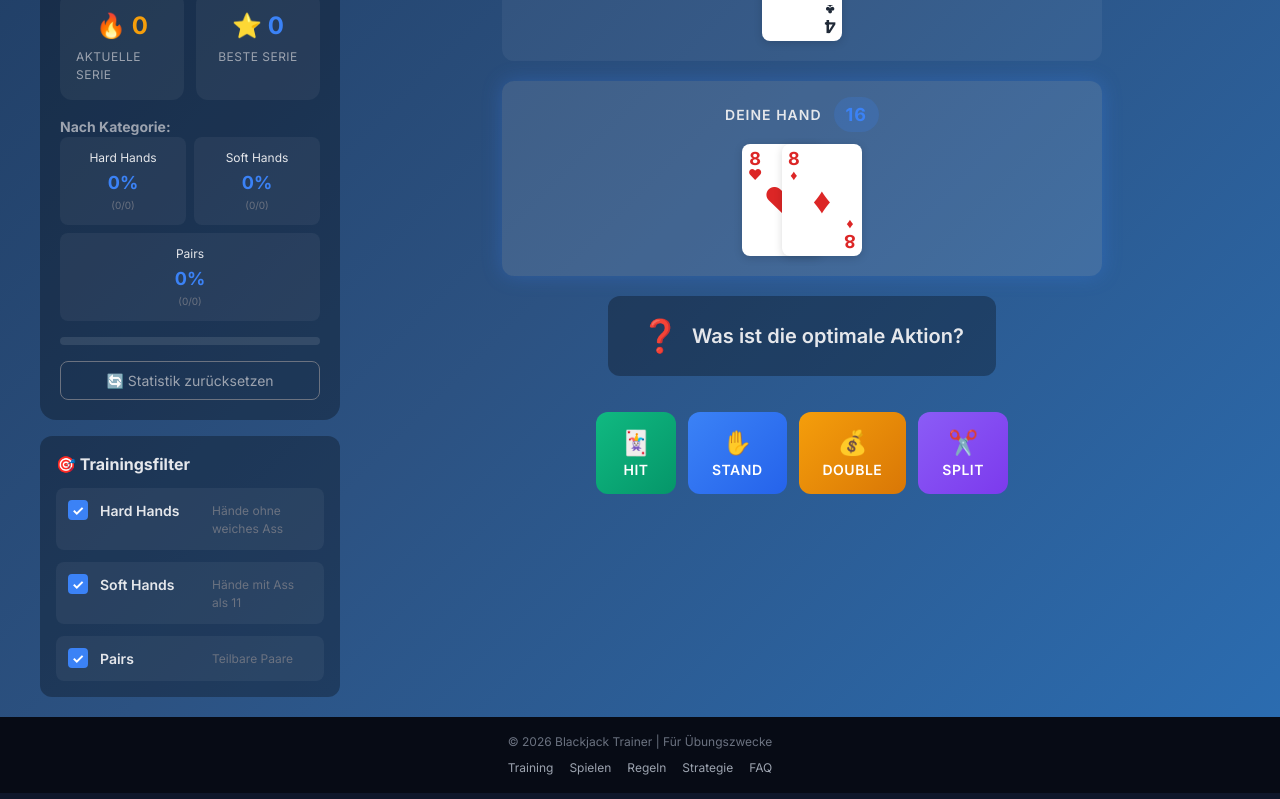
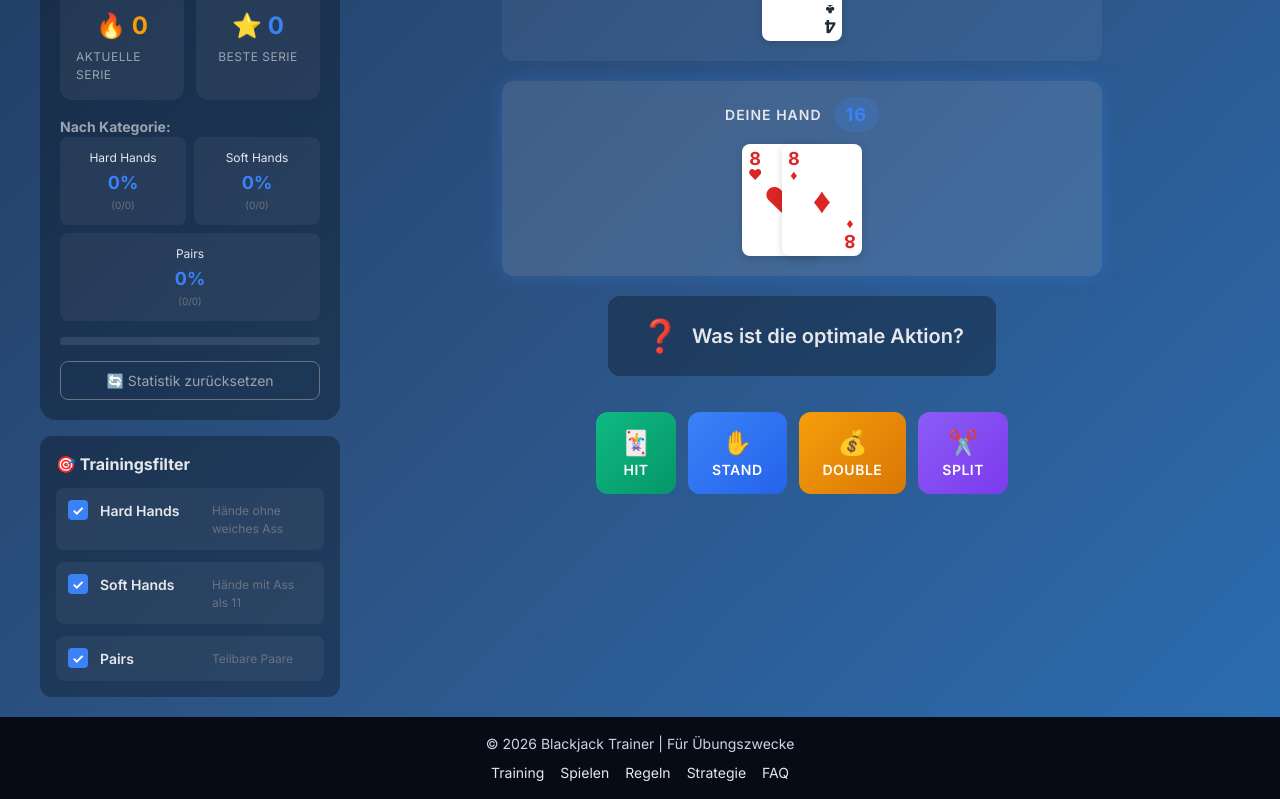
Before and after one commit to lukasmurr/black-jack-trainer, an Angular app: page /training in a window 1280 px wide. Shown: the part 378-1177 px from the top of the page. Built offline with nearby package versions, Linux system fonts and the light colour scheme.

Commit message:
Update styles and heading levels for UI consistency
Adjusted font sizes and colors in app.scss for improved readability. Changed heading levels in stats-display and training-filter components to use <h2> for better semantic structure and visual consistency.

```diff
--- a/src/app/app.scss
+++ b/src/app/app.scss
@@ -225,8 +225,8 @@
 
     p {
         margin: 0;
-        color: #6b7280;
-        font-size: 12px;
+        color: #cbd5e1;
+        font-size: 14px;
     }
 
     .footer-nav {
@@ -236,9 +236,9 @@
         justify-content: center;
 
         a {
-            color: #9ca3af;
+            color: #e2e8f0;
             text-decoration: none;
-            font-size: 12px;
+            font-size: 14px;
             transition: color 0.2s ease;
 
             &:hover {
--- a/src/app/components/stats-display/stats-display.component.html
+++ b/src/app/components/stats-display/stats-display.component.html
@@ -1,5 +1,5 @@
 <div class="stats-container">
-  <h3 class="stats-title">📊 Trainingsstatistik</h3>
+  <h2 class="stats-title">📊 Trainingsstatistik</h2>
 
   <div class="main-stats">
     <div class="stat-item success-rate">
--- a/src/app/components/training-filter/training-filter.component.html
+++ b/src/app/components/training-filter/training-filter.component.html
@@ -1,5 +1,5 @@
 <div class="filter-container">
-  <h4 class="filter-title">🎯 Trainingsfilter</h4>
+  <h2 class="filter-title">🎯 Trainingsfilter</h2>
 
   <div class="filter-options">
     <label class="filter-option">
```
